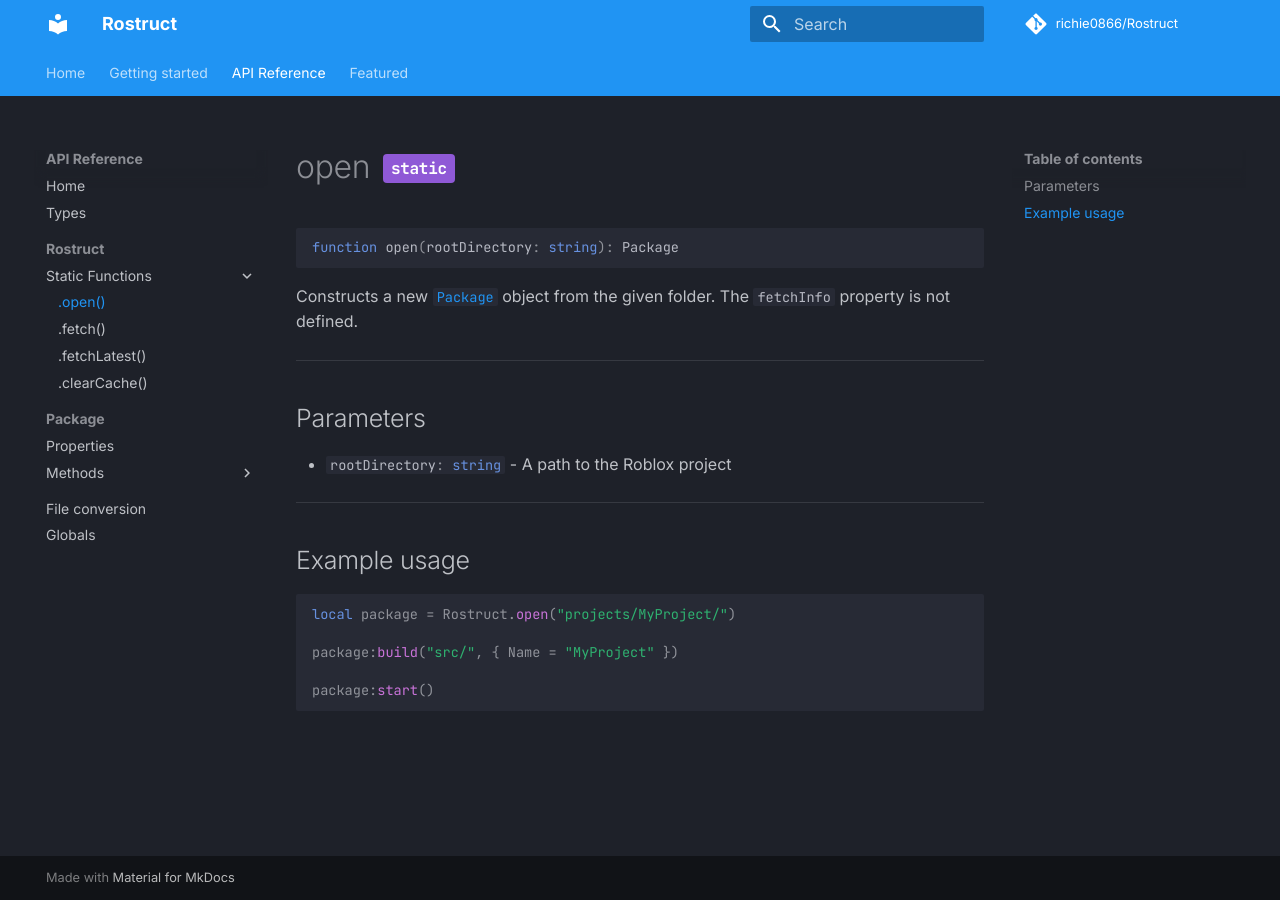
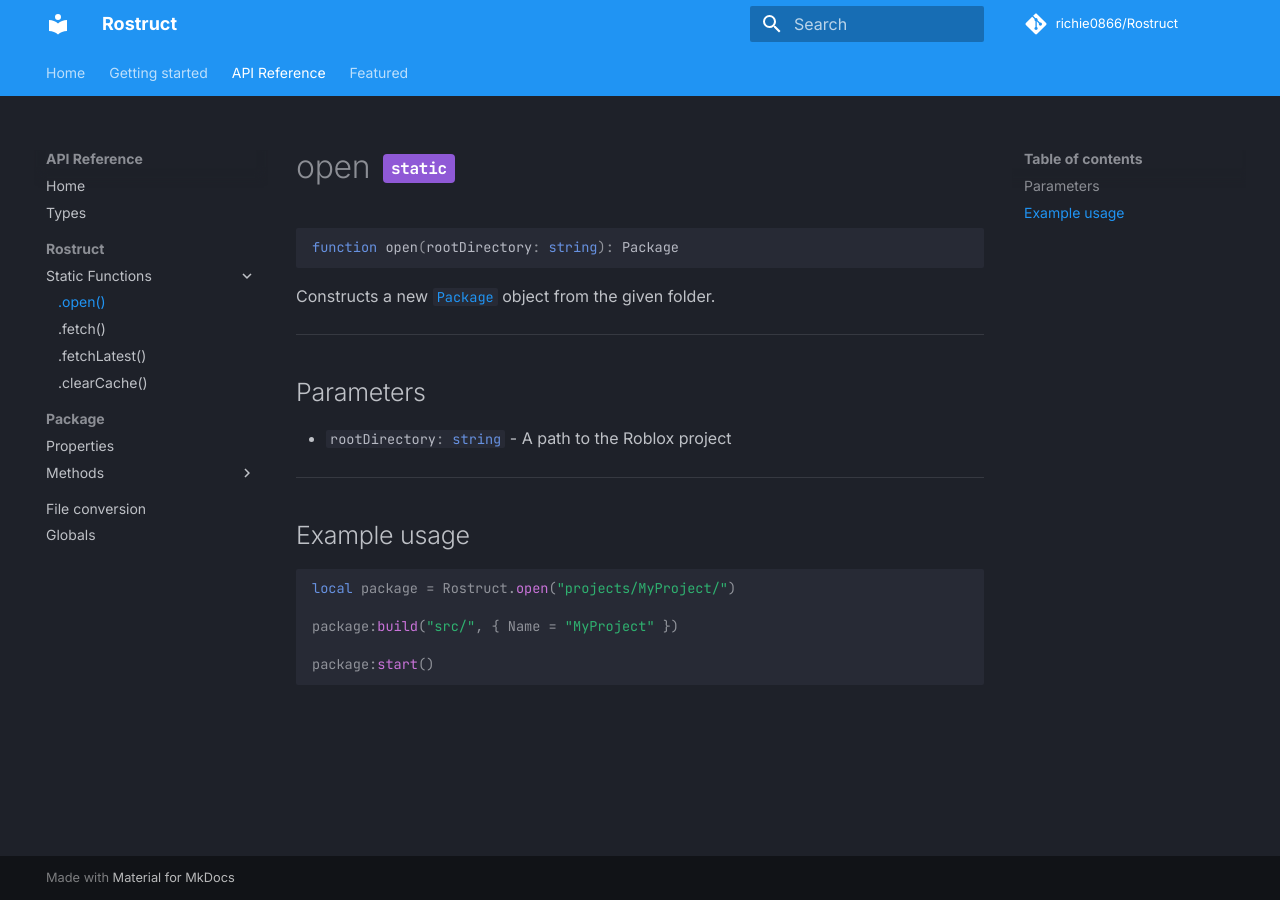
Before and after one commit to richie0866/Rostruct, an MkDocs documentation site: the page built from docs/api-reference/rostruct/open.md, in a window 1280 px wide. Built offline with MkDocs 1.6.1 and Material for MkDocs 9.7.7, drawn with Linux system fonts in a browser that asks for light colours; comment, search, counter and statistics services are not loaded.

Commit message:
Update open.md

````diff
--- a/docs/api-reference/rostruct/open.md
+++ b/docs/api-reference/rostruct/open.md
@@ -4,7 +4,7 @@
 function open(rootDirectory: string): Package
 ```
 
-Constructs a new [`Package`](../package/properties.md) object from the given folder. The `fetchInfo` property is not defined.
+Constructs a new [`Package`](../package/properties.md) object from the given folder.
 
 ---
 
````
